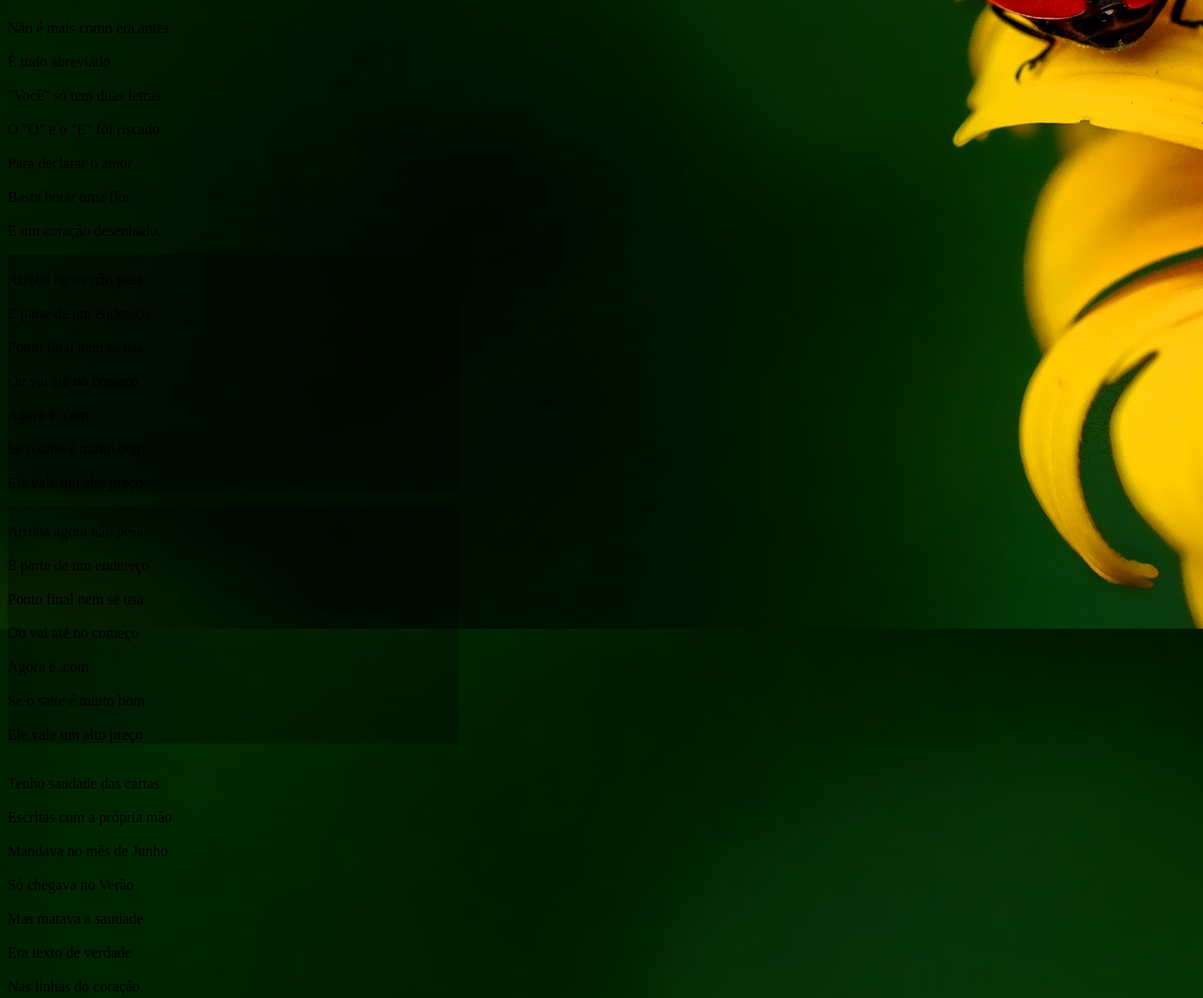
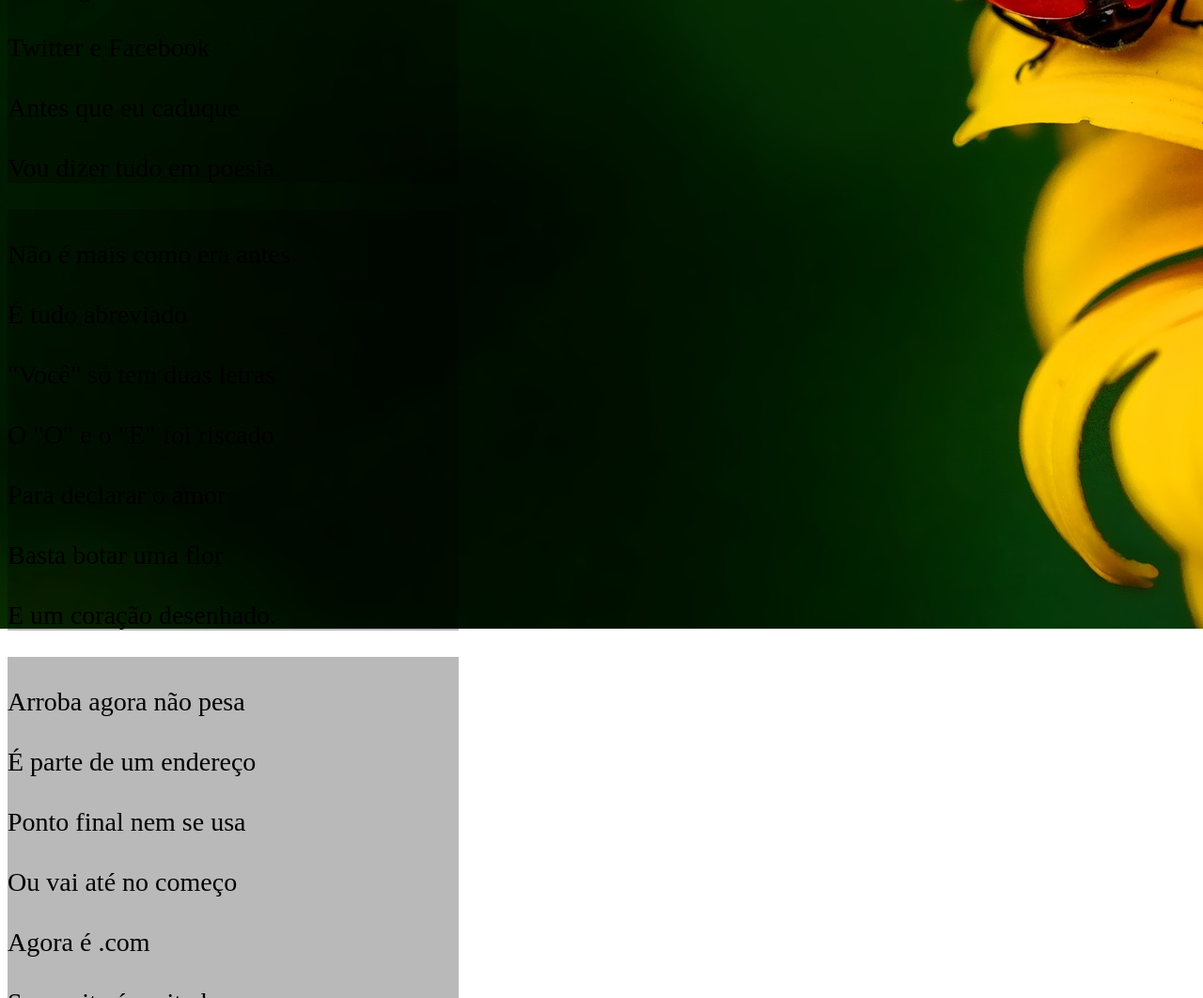
Before and after one commit to daianiazevedo/html-css, a plain HTML site: page desafio23.html in a window 1280 px wide. Shown: the part 611-1673 px from the top of the page at 94% size. Drawn offline with Linux system fonts and the light colour scheme.

Commit message:
Update desafio23.html

```diff
--- a/desafio23.html
+++ b/desafio23.html
@@ -7,11 +7,10 @@
     <style>
         body{
             background-image: url(imagens/background001.jpg);
+            background-repeat: no-repeat;
 
         }
-        body p .verso{
-            background-image: url(imagens/background002.jpg);
-        }
+
 
 
         h1{
@@ -30,12 +29,12 @@
 
 
         }
-        main .verso{
+        main p{
+            font-size: 28px;
+            width: 38%;
+            background-color: rgba(0, 0, 0, 0.274);
+        }
 
-            width: 38%;
-             background-color: rgba(0, 0, 0, 0.295);
-
-        }
 
     </style>
 </head>
@@ -50,7 +49,7 @@
     </div>
     <main>
 
-                <p class="verso">
+                <p>
 
                         <br>Estou ficando cansado</br>
                         <br>Da tal tecnologia</br>
@@ -62,7 +61,7 @@
                                         </p>
 
 
-        <p class="dois"><br>Não é mais como era antes</br>
+        <p><br>Não é mais como era antes</br>
             <br>É tudo abreviado</br>
             <br>"Você" só tem duas letras</br>
             <br>O "O" e o "E" foi riscado</br>
@@ -70,7 +69,7 @@
             <br>Basta botar uma flor</br>
             <br>E um coração desenhado.</br></p>
 
-        <p class="verso"><br>Arroba agora não pesa</br>
+        <p><br>Arroba agora não pesa</br>
             <br>É parte de um endereço</br>
             <br>Ponto final nem se usa</br>
             <br>Ou vai até no começo</br>
@@ -78,7 +77,7 @@
             <br>Se o saite é muito bom</br>
             <br>Ele vale um alto preço.</br></p>
 
-        <p class="verso"><br>Arroba agora não pesa</br>
+        <p><br>Arroba agora não pesa</br>
             <br>É parte de um endereço</br>
             <br>Ponto final nem se usa</br>
             <br>Ou vai até no começo</br>
@@ -94,7 +93,7 @@
             <br>Era texto de verdade</br>
             <br>Nas linhas do coração.</br></p>
 
-        <p class="verso"><br>Agora, escrevo e envio</br>
+        <p><br>Agora, escrevo e envio</br>
             <br>Chegando na mesma hora</br>
             <br>Mas quando vou prosear</br>
             <br>A pessoa foi embora</br>
@@ -103,7 +102,7 @@
             <br>Da tecnologia do agora.</br>
             </p>
 
-        <p class="verso"><br>Felizmente, pra orar</br>
+        <p><br>Felizmente, pra orar</br>
             <br>Não precisa de internet</br>
             <br>Deus escuta todo mundo</br>
             <br>Se quiser, faça esse teste</br>
```
